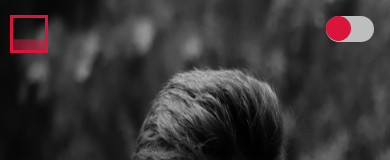
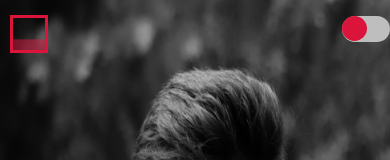
Before and after one commit to barathbalasubramanian/Portfolio, a plain HTML site: page index.html in a window 390 px wide. Shown: the top 160 px of the page. Drawn offline with Linux system fonts and the light colour scheme.

Commit message:
theme res

```diff
--- a/style.css
+++ b/style.css
@@ -486,7 +486,7 @@ a{
         font-size: 3em;
     }
     .theme {
-        margin: 1em;
+        margin: 1em 0;
     }
     .modal input {
         width: 16em;
```
